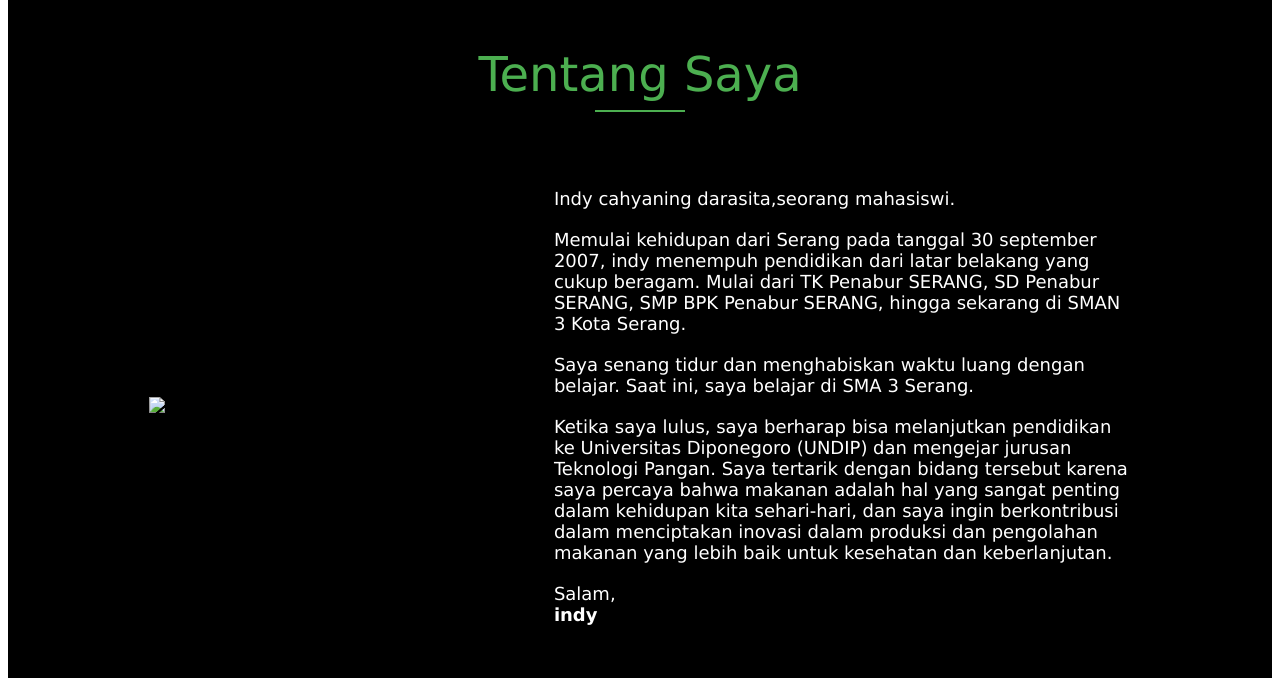
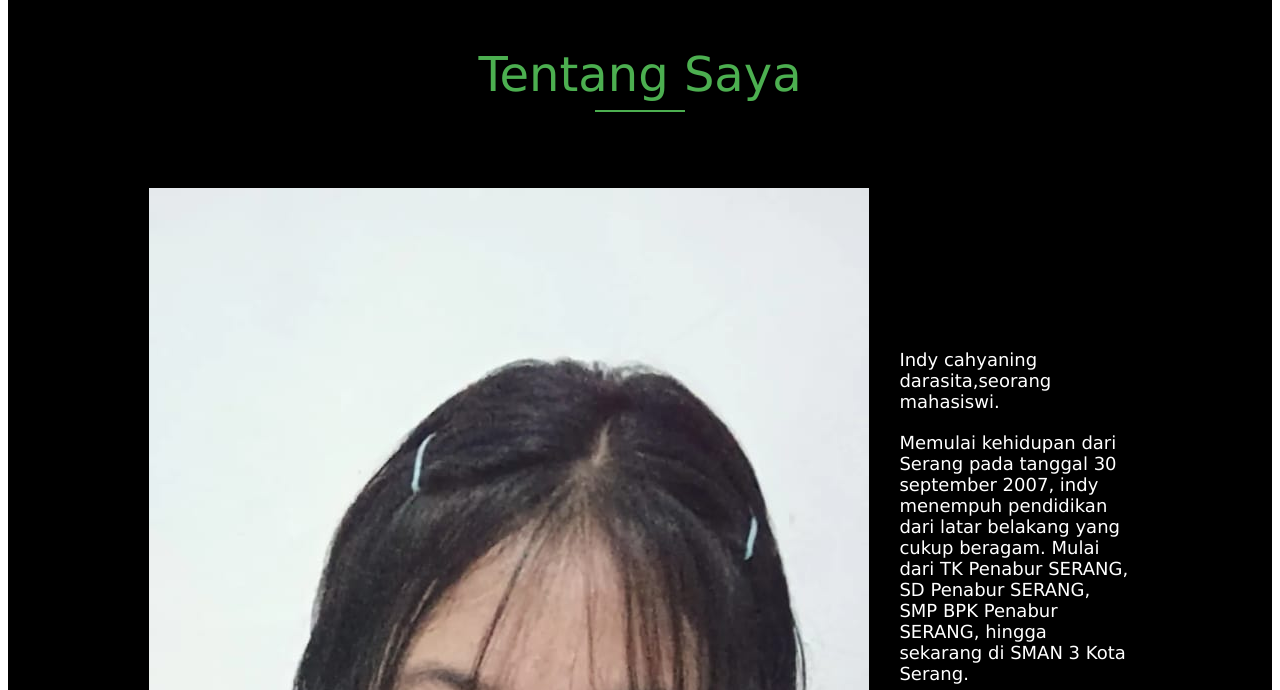
Before and after one commit to IND5FY/dyraa, a plain HTML site: page index.html in a window 1280 px wide. Shown: the part 82-772 px from the top of the page. Drawn offline with Linux system fonts and the light colour scheme.

Commit message:
Update index.html

```diff
--- a/index.html
+++ b/index.html
@@ -115,7 +115,7 @@
 
 					<tr>
 						<td width="40%">
-							<img src="img.png">
+							<img src="indy.jpeg">
 						</td>
 
 						<td width="60%">
```
